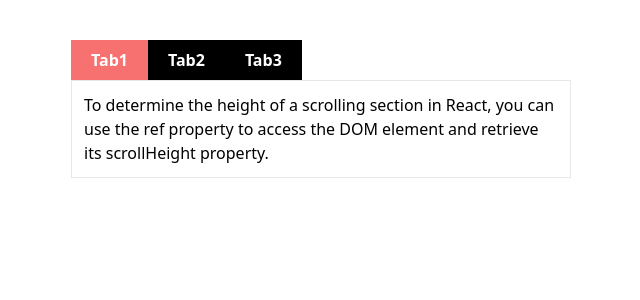
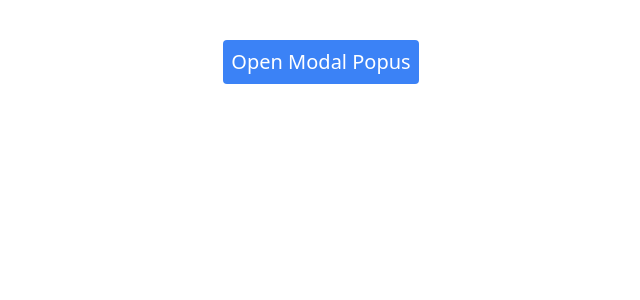
Before and after one commit to AssiaChemlali/solve-25-react-projects, a React (Vite) app: page / in a window 1280 px wide. Shown: the top 300 px of the page, without its empty margins (319-959 px from the left). Built offline with nearby package versions, Linux system fonts and the light colour scheme.

Commit message:
add custom Modal Popup project

```diff
--- a/src/App.jsx
+++ b/src/App.jsx
@@ -11,6 +11,7 @@ import SwitchTheme from './components/SwitchTheme/SwitchTheme'
 import ScrollIndicator from './components/ScrollIndicator/ScrollIndicator'
 import Tabs from './components/Tabs/Tabs'
 import MainTabs from './components/Tabs/MainTabs'
+import ModalPopup from './components/ModalPopup/ModalPopup'
 function App() {
 
 
@@ -26,7 +27,8 @@ function App() {
 
     {/* <SwitchTheme/> */}
     {/* <ScrollIndicator/> */}
-    <MainTabs/>
+    {/* <MainTabs/> */}
+    <ModalPopup/>
     </div>
   )
 }
--- /dev/null
+++ b/src/components/ModalPopup/Modal.jsx
@@ -0,0 +1,28 @@
+import React, { forwardRef } from 'react'
+
+const Modal = forwardRef(({ isShow, setIsShow,header,footer,body }, ref) => {
+
+
+  function handleCloseModal() {
+    ref.current.close()
+    setIsShow(false)
+  }
+  return (
+    <>
+      {isShow && <div className="fixed inset-0  bg-blue-100" aria-hidden="false"></div>}
+      <dialog className="z-50 w-[500px] bg-white " ref={ref} id='modal'>
+        <header className='bg-blue-500 text-white p-4 flex font-bold'>
+          <h1 className='text-2xl'>{header}</h1>
+          <span className='ml-auto cursor-pointer text-2xl' onClick={handleCloseModal}>X</span>
+        </header>
+        <div className='p-5 text-center text-base h-[200px]'>{body}</div>
+        <footer className='bg-blue-500 text-white p-4 flex font-bold'>
+          <h1 className='text-2xl'>{footer}</h1>
+        </footer>
+      </dialog>
+    </>
+  )
+}
+)
+
+export default Modal
--- /dev/null
+++ b/src/components/ModalPopup/ModalPopup.jsx
@@ -0,0 +1,32 @@
+import React, { useRef, useState } from 'react'
+import Modal from './Modal'
+
+const ModalPopup = () => {
+  const [isShow, setIsShow] = useState(false)
+  const refModal = useRef()
+
+  function handleOpenModel() {
+     refModal.current.showModal()
+    setIsShow(true)
+  }
+
+  return (
+    <div className='flex justify-center flex-col items-center p-10'>
+      <button
+        onClick={handleOpenModel}
+        className='bg-blue-500 text-white p-2 rounded text-xl capitalize flex'>open modal popus</button>
+
+        <Modal
+          ref={refModal}
+          isShow={isShow}
+          header="Header Modal"
+          body="body content"
+          footer="footer modal"
+          setIsShow={setIsShow} />
+
+
+    </div>
+  )
+}
+
+export default ModalPopup
--- a/src/components/Tabs/data.js
+++ /dev/null
@@ -1,17 +0,0 @@
-export const tabs=[
-  {
-    id:'tab1',
-    label:"tab1",
-    content:'To determine the height of a scrolling section in React, you can use the ref property to access the DOM element and retrieve its scrollHeight property. Here'
-  },
-  {
-    id:'tab2',
-    label:"tab2",
-    content:'determine the height of a scrolling section in React, you can use the ref property to access the DOM element and retrieve its scrollHeight property. Here'
-  },
-  {
-    id:'tab3',
-    label:"tab3",
-    content:"the height of a scrolling section in React, you can use the ref property to access the DOM element and retrieve its scrollHeight property. Here"
-  },
-]
```
